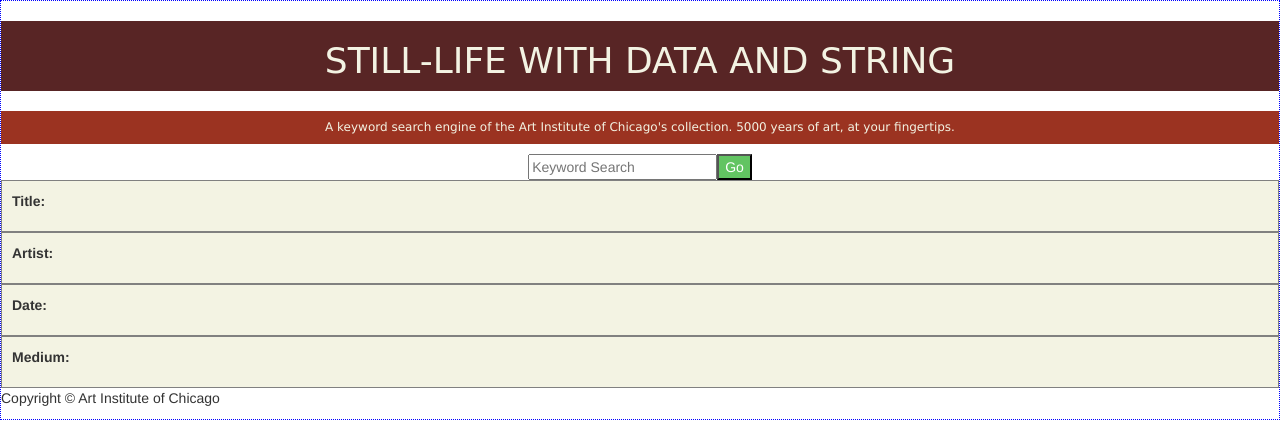
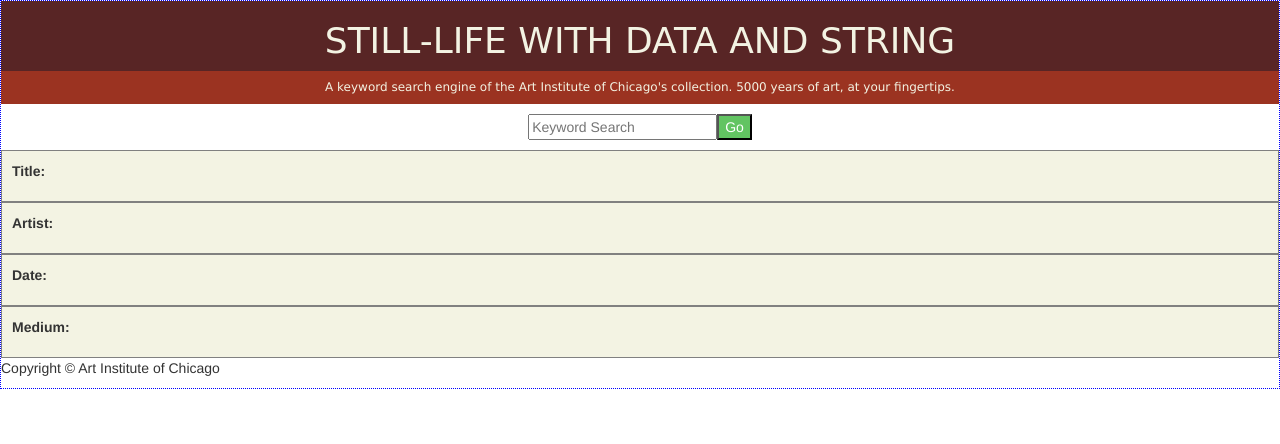
Before and after one commit to kepackard/ARTIC-art-web-app, a plain HTML site: page index.html in a window 1280 px wide. Drawn offline with nearby package versions, Linux system fonts and the light colour scheme; a web font is replaced by a local one.

Commit message:
Saves css how I like it finally

```diff
--- a/css/style.css
+++ b/css/style.css
@@ -35,21 +35,26 @@ div.h1 {
   font-family: 'Gideon Roman', cursive;
   background-color: rgb(88,37,37);
   justify-content: center;
-  height: 20%;
+  align-items: center;
+  height: 100%;
   width: 100%;
+  margin: 0;
  }
 
  div.h6 {
   display: flex;
+  height: 100%;
   color: rgb(243, 243, 227);
   font-family:Verdana, sans-serif;
   background-color: rgb(155,51,33);
   justify-content: center;
+  margin: 0;
+}
 
-  }
 form {
   display: flex;
   justify-content: center;
+  padding: 10px;
 }
 
 .button {
@@ -59,7 +64,5 @@ form {
 
 footer {
   display: flex;
-  align-items: center;
-  height: 3.125rem;
   justify-content: center;
 }
```
